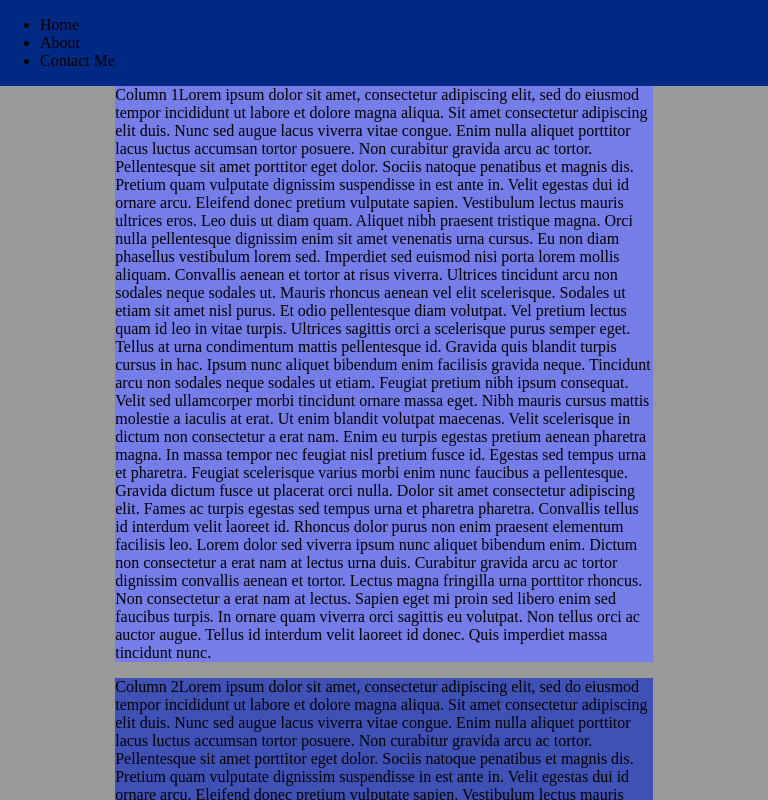
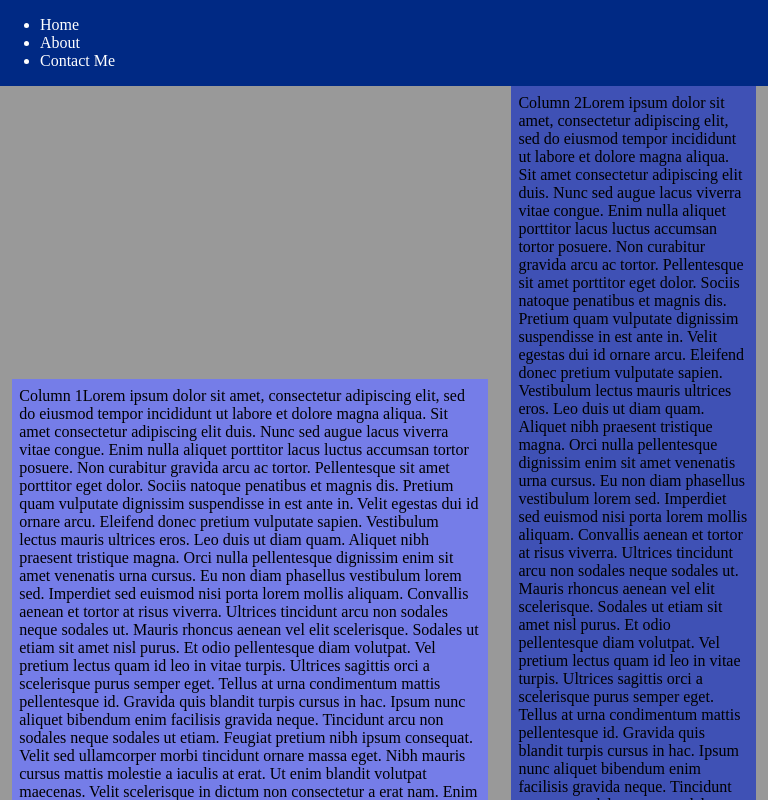
Before and after one commit to clarakheinz/cl-may2021, a plain HTML site: page index.html in a window 768 px wide. Shown: the top 800 px of the page. Drawn offline with Linux system fonts and the light colour scheme.

Commit message:
Flexbox and media queries

```diff
--- a/css/style.css
+++ b/css/style.css
@@ -12,6 +12,7 @@ header {
   max-height: 200 px;
   height: 15%;
   background-color: #002984;
+  color: #fff;
 }
 
 
@@ -25,12 +26,15 @@ main {
     align-items: center;
     justify-content: space-around;
     flex-grow: 1;
+    flex-wrap: wrap;
 }
 
 .column {
   width: 70%;
-  height: 100%;
+  min-height: 100vh;
   margin-bottom: 1em;
+  padding: 1%;
+  flex-shrink: 1;
 }
 
 #column-1 {
@@ -50,6 +54,7 @@ main {
 footer {
     background-color: #002984;
     flex-grow: 1;
+    flex-basis: 100%;
 }
 
 @media screen and (min-width: 800px) {
@@ -63,3 +68,24 @@ footer {
       width: 30%;
   }
 }
+
+@media screen and (min-width: 600px) and (max-width: 799px) {
+  main {
+    flex-direction: row;
+    flex-wrap: wrap;
+    width: 100%;
+    height: 100%;
+  }
+
+  #column-1 {
+    width: 60%;
+  }
+
+  #column-2 {
+    width: 30%;
+  }
+
+  #column-3 {
+    width: 100%;
+  }
+}
```
